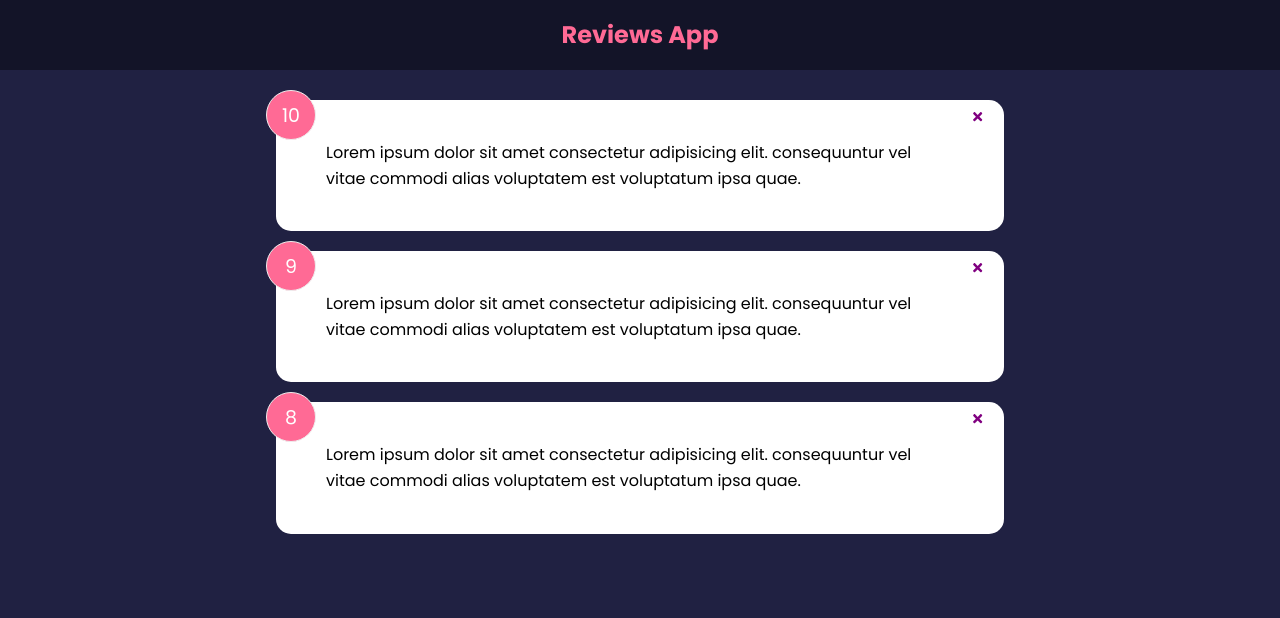
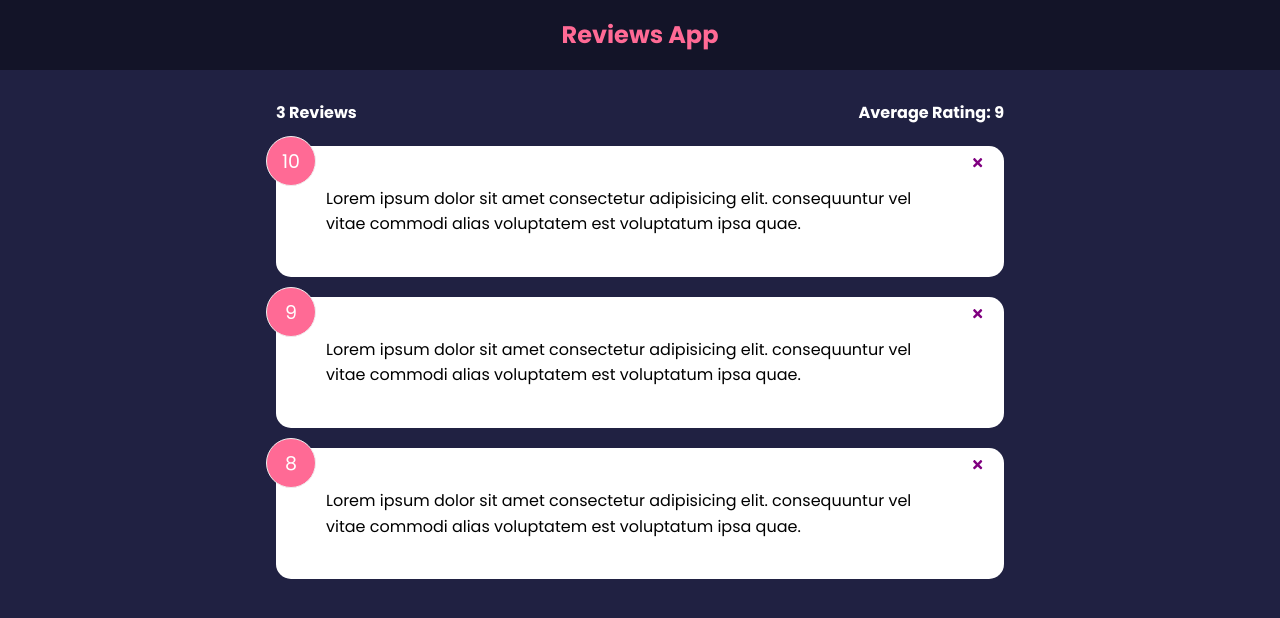
Before and after one commit to gitwalker4/reviews-app, a React (Create React App) app: page / in a window 1280 px wide. Shown: the top 618 px of the page. Built offline with nearby package versions, Linux system fonts and the light colour scheme.

Commit message:
Added Feedback stats

```diff
--- a/src/App.js
+++ b/src/App.js
@@ -2,16 +2,22 @@
 import Header from './components/Header'
 import FeedbackList from './components/FeedbackList'
 import FeedbackData from './data/FeedbackData'
-import Card from './components/shared/Card'
+import FeedbackStats from './components/FeedbackStats'
 
 function App() {
   const [feedback, setFeedback] = useState(FeedbackData)
+
+  const deleteFeedback = (id) => {
+    if(window.confirm('Are you sure you want to delete?'))
+      setFeedback(feedback.filter((item) => item.id !== id))
+  }
 
   return (
     <>
       <Header />
       <div className="container">
-        <FeedbackList feedback={feedback} />
+        <FeedbackStats feedback={feedback} />
+        <FeedbackList feedback={feedback} handleDelete={deleteFeedback} />
       </div>
     </>
   )
--- a/src/components/FeedbackItem.jsx
+++ b/src/components/FeedbackItem.jsx
@@ -2,15 +2,11 @@
 import PropTypes from 'prop-types';
 import Card from './shared/Card'
 
-function FeedbackItem({item}) {
-  const handleClick = () => {
-    console.log(123)
-  }
-
+function FeedbackItem({item, handleDelete}) {
   return (
     <Card>
       <div className='num-display'>{item.rating}</div>
-      <button onClick={handleClick} className='close'>
+      <button onClick={() => handleDelete(item.id)} className='close'>
         <FaTimes color='purple' />
       </button>
       <div className='text-display'>{item.text}</div>
--- a/src/components/FeedbackList.jsx
+++ b/src/components/FeedbackList.jsx
@@ -1,7 +1,7 @@
 import PropTypes from 'prop-types';
 import FeedbackItem from "./FeedbackItem"
 
-function FeedbackList({ feedback }) {
+function FeedbackList({ feedback, handleDelete }) {
   if(!feedback || feedback.length === 0) {
     return <p>No feedback yet</p>
   }
@@ -9,7 +9,7 @@
   return (
   <div className='feedback-list'>
     {feedback.map((item) => (
-      <FeedbackItem key={item.id} item={item} />
+      <FeedbackItem key={item.id} item={item} handleDelete={handleDelete} />
     ))}
   </div>
   )
--- /dev/null
+++ b/src/components/FeedbackStats.jsx
@@ -0,0 +1,24 @@
+import PropTypes from 'prop-types';
+
+function FeedbackStats({feedback}) {
+  // Calculate review avg
+
+  let average = feedback.reduce((acc, cur) => {
+    return acc + cur.rating
+  }, 0) / feedback.length
+
+  average = average.toFixed(1).replace(/[.,]0$/, '')
+
+  return (
+    <div className='feedback-stats'>
+      <h4>{feedback.length} Reviews</h4>
+      <h4>Average Rating: {isNaN(average) ? 0 : average}</h4>
+    </div>
+  )
+}
+
+FeedbackStats.propTypes = {
+  feedback: PropTypes.array.isRequired,
+}
+
+export default FeedbackStats
```
